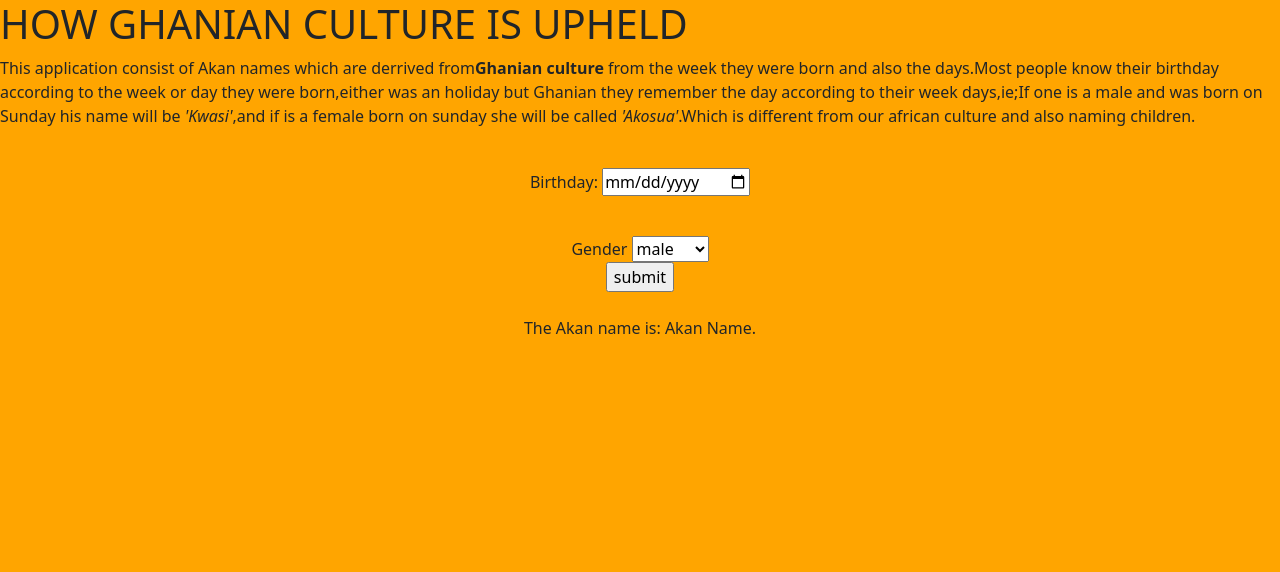
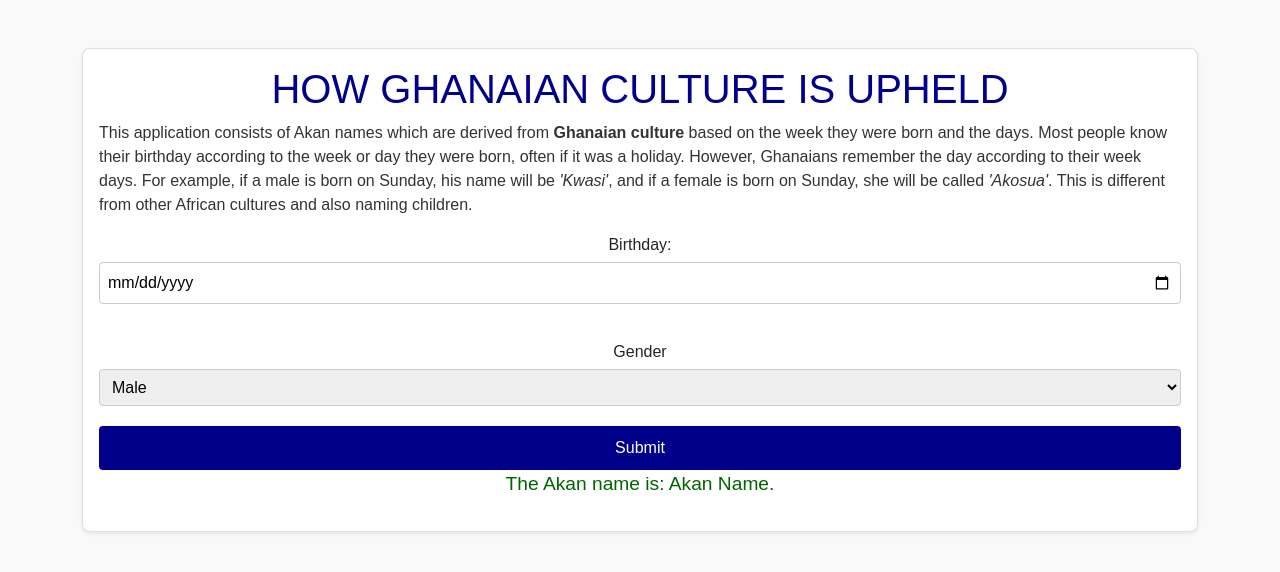
Before and after one commit to kennedy-ben/Week-two-project, a plain HTML site: page index.html in a window 1280 px wide. Drawn offline with nearby package versions, Linux system fonts and the light colour scheme.

Commit message:
styled the project

```diff
--- a/css/styles.css
+++ b/css/styles.css
@@ -1,3 +1,48 @@
-body{
-    background-color:orange;
+/* styles.css */
+body {
+    font-family: Arial, sans-serif;
+    background-color: #f9f9f9;
 }
+
+.card {
+    background-color: #fff;
+    border-radius: 0.5rem;
+    box-shadow: 0 0.125rem 0.25rem rgba(0, 0, 0, 0.075);
+}
+
+.card-title {
+    color: darkblue;
+    text-align: center;
+}
+
+.card-text {
+    font-size: 1rem;
+    color: #333;
+}
+
+input[type="date"],
+select {
+    width: 100%;
+    padding: 8px;
+    margin-top: 5px;
+    margin-bottom: 20px;
+    box-sizing: border-box;
+    border-radius: 4px;
+    border: 1px solid #ccc;
+}
+
+input[type="submit"] {
+    width: 100%;
+    background-color: darkblue;
+    color: white;
+    padding: 10px 0;
+    border: none;
+    border-radius: 4px;
+    cursor: pointer;
+}
+
+.bottom {
+    text-align: center;
+    color: darkgreen;
+    font-size: larger;
+}
--- a/index.html
+++ b/index.html
@@ -1,66 +1,51 @@
 <!DOCTYPE html>
-<html>
+<html lang="en">
 
 <head>
-    <tittle>
-        <h1>HOW GHANIAN CULTURE IS UPHELD</h1>
-    </tittle>
+    <title>How Ghanaian Culture is Upheld</title>
     <link href="https://cdn.jsdelivr.net/npm/bootstrap@5.1.3/dist/css/bootstrap.min.css"
-    rel="stylesheet"
-    integrity="sha384-1BmE4kWBq78iYhFldvKuhfTAU6auU8tT94WrHftjDbrCEXSU1oBoqyl2QvZ6jIW3"
-    crossorigin="anonymous">
+          rel="stylesheet"
+          integrity="sha384-1BmE4kWBq78iYhFldvKuhfTAU6auU8tT94WrHftjDbrCEXSU1oBoqyl2QvZ6jIW3"
+          crossorigin="anonymous">
     <link rel="stylesheet" href="css/styles.css" />
-
 </head>
 
 <body>
 
-    <p>
-        This application consist of Akan names which are derrived from<strong>Ghanian
-        culture</strong> from the week they were born and also the days.Most people know their
-        birthday according to the week or day they were born,either was an holiday
-        but Ghanian they remember the day according to their week days,ie;If one is a male
-        and was born on Sunday his name will be <em>'Kwasi'</em>,and if is a female born on sunday
-        she will be called <em>'Akosua'</em>.Which is different from our african culture and also naming
-        children.
+<div class="container mt-5">
+    <div class="card">
+        <div class="card-body">
+            <h1 class="card-title">HOW GHANAIAN CULTURE IS UPHELD</h1>
+            <p class="card-text">
+                This application consists of Akan names which are derived from <strong>Ghanaian
+                culture</strong> based on the week they were born and the days. Most people know their
+                birthday according to the week or day they were born, often if it was a holiday.
+                However, Ghanaians remember the day according to their week days. For example, if a male
+                is born on Sunday, his name will be <em>'Kwasi'</em>, and if a female is born on Sunday,
+                she will be called <em>'Akosua'</em>. This is different from other African cultures and also naming
+                children.
+            </p>
 
+            <form class="text-center">
+                <label for="birthday">Birthday:</label>
+                <input type="date" id="birthday" name="Birthday" />
+                <p id="calculated_age"></p>
 
-    </p>
-    <br>
+                <label>Gender</label>
+                <select name="Gender" id="gender">
+                    <option value="male">Male</option>
+                    <option value="Female">Female</option>
+                    <option value="Other">Other</option>
+                </select>
 
-    <div class="col-12 text-center" >
-        <form action="/index.html">
-            <lebel for="Birthday">Birthday:</lebel>
-            <input type="date" id="birthday" name="Bithday" />
+                <input type="submit" name="submit" value="Submit" onclick="getAkanName()">
+                <p class="bottom">The Akan name is: <span id="akanName">Akan Name</span>.</p>
+            </form>
+        </div>
     </div>
+</div>
 
-    </form>
-    <p id="calculated_age"></p>
-
-
-
-    <br>
-    <div class="col-12 text-center">
-        <leble>Gender</leble>
-    <select name="Gender" id="gender">
-        <option value="male"> male</option>
-        <option value="Female"> Female</option>
-        <option value="Other">Other</option>
-    </select>
-    </div>
-
-   <div class="col-12 text-center">
-    <input type="submit" name="submit" Value="submit" onclick="getAkanName()">
-</form>
-   </div>
-    <br>
-
-   <div class="col-12 text-center">
-    <p class="bottom ">The Akan name is: <span id="akanName">Akan Name</span>.</p>
-   </div>
-    <script src="./js/controlflow.js"></script>
-
+<script src="./js/controlflow.js"></script>
 </body>
 
-
 </html>
```
